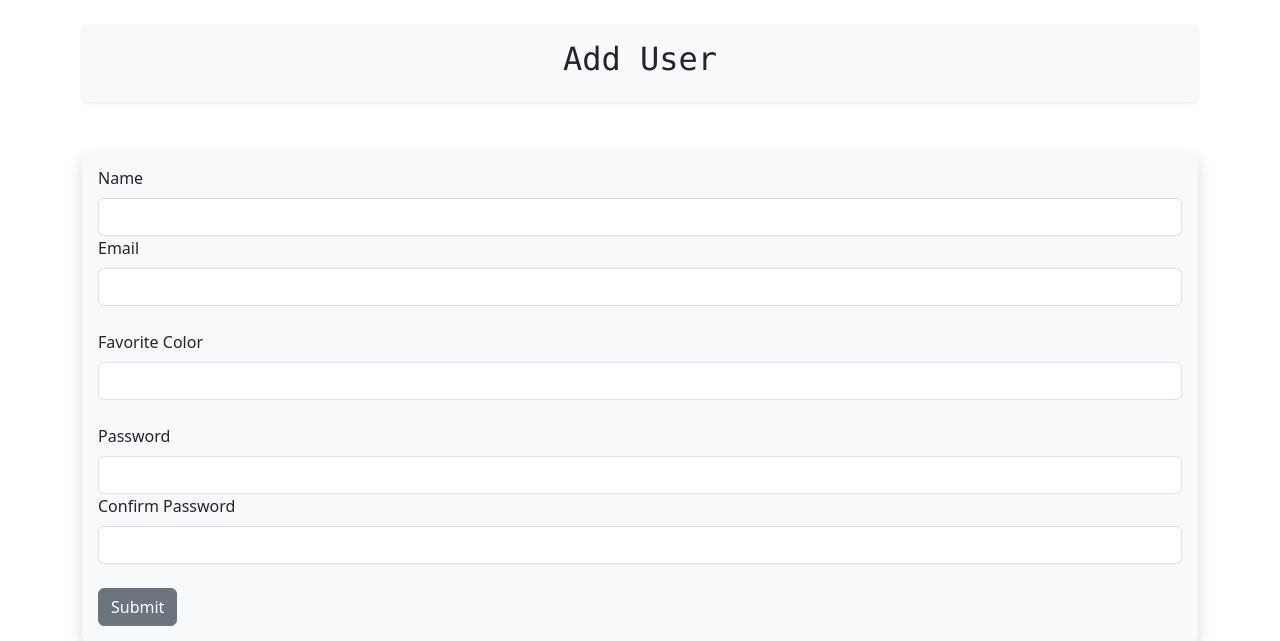
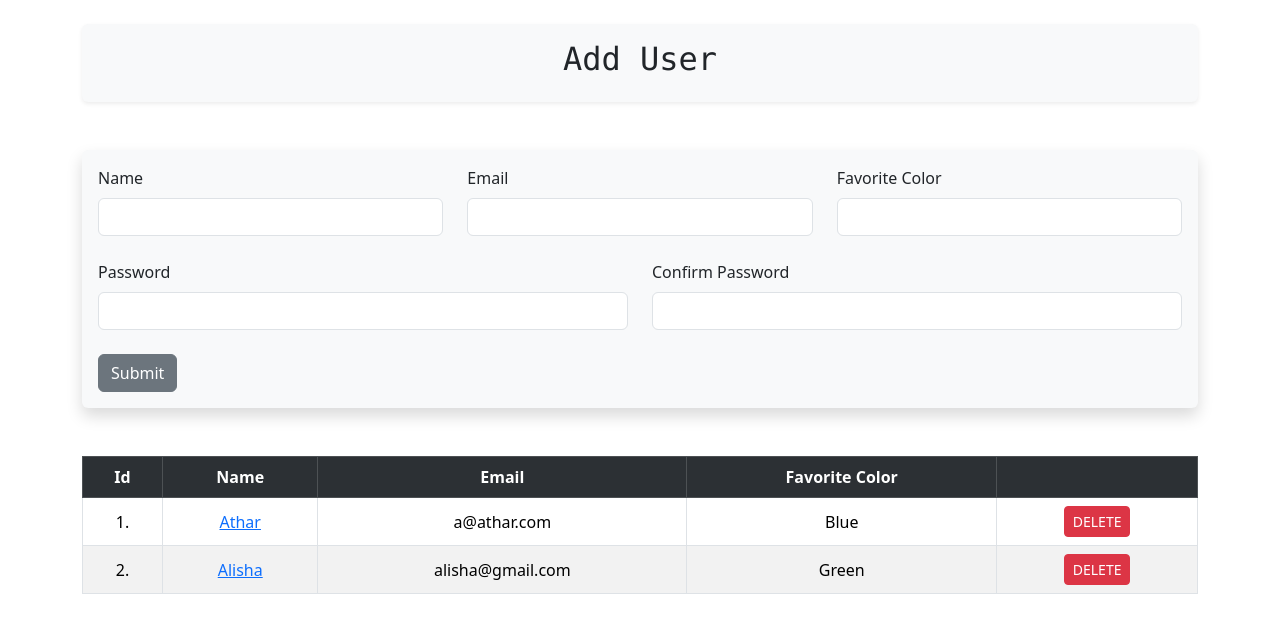
Before and after one commit to atharkn7/flasker, a Flask app: page /user/add in a window 1280 px wide. Shown: the part 56-697 px from the top of the page. After the commit the page ends 650 px from the top, so only its background shows below. Run offline with Flask 3, Linux system fonts and the light colour scheme; data comes from the database, SQL or seed files in the repository; both versions use the stored data as it was after the commit.

Commit message:
Visual changes

```diff
--- a/templates/add.html
+++ b/templates/add.html
@@ -11,21 +11,33 @@
 <div class="shadow p-3 mb-5 bg-body-tertiary rounded">
     <form method="post">
         {{ form.hidden_tag() }}
-
+        <!-- Added visual rows with bootstrap -->
+        <div class="row">
+            <div class="col-md-4">
                 {{ form.name.label(class="form-label") }}
                 {{ form.name(class="form-control") }}
-
+            </div>
+            <div class="col-md-4">
                 {{ form.email.label(class="form-label") }}
                 {{ form.email(class="form-control") }}
-        <br>
+            </div>
+            <div class="col-md-4">
                 {{ form.fav_color.label(class="form-label") }}
                 {{ form.fav_color(class="form-control") }}
+            </div>
+        </div>
         <br>
+        <div class="row">
+            <div class="col-md-6">
                 {{ form.password.label(class="form-label") }}
                 {{ form.password(class="form-control") }}
-
+            </div>
+            <div class="col-md-6">
                 {{ form.password2.label(class="form-label") }}
                 {{ form.password2(class="form-control") }}
+            </div>
+        </div>
+
         <br>
         {{ form.submit(class="btn btn-secondary") }}
 
--- a/templates/edit_post.html
+++ b/templates/edit_post.html
@@ -24,8 +24,8 @@
         {{ form.content.label(class="form-label") }}
         {{ form.content(class="form-control", rows="5") }}
         <br>
-        <a href="{{url_for('posts')}}" class="btn btn-outline-secondary btn-sm ">Back</a>
-        {{ form.submit(class="btn btn-outline-secondary btn-sm") }}
+        <a href="{{url_for('posts')}}" class="btn btn-outline-secondary btn-sm me-2">Back</a>
+        {{ form.submit(class="btn btn-outline-secondary btn-sm me-2") }}
         <!-- <a href="{{url_for('delete_posts', id=id)}}" class="btn btn-outline-danger btn-sm">DELETE</a> -->
     </form>
 
```
Also changed, not shown: instance/users.db. Lines whose indentation alone changed are shown as unchanged.
